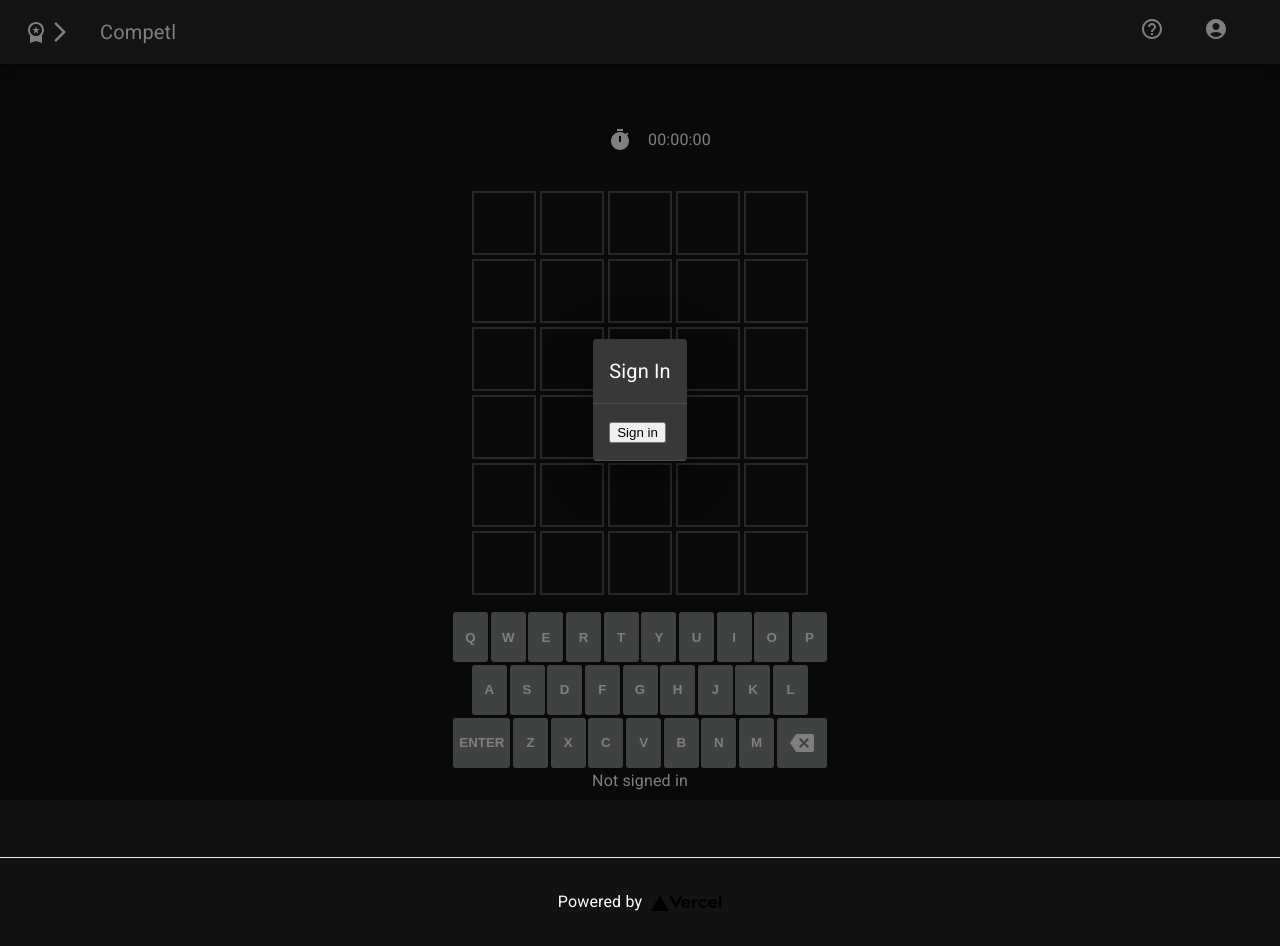
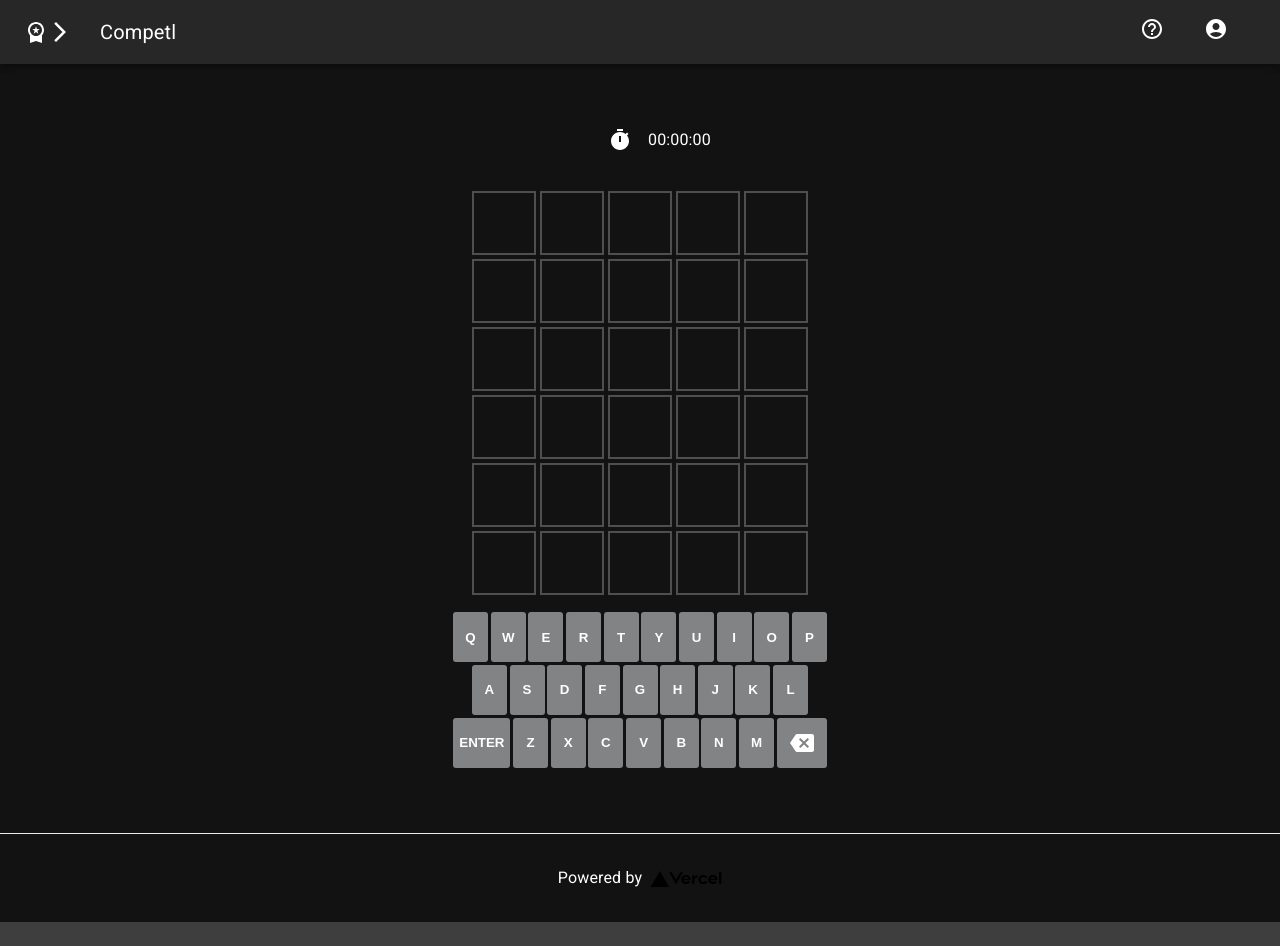
Before and after one commit to oscarwong67/Competl, a Next.js app: page / in a window 1280 px wide. After the commit the page ends 922 px from the top, so only its background shows below. Built offline with nearby package versions, Linux system fonts and the light colour scheme; no server answers.

Commit message:
only once!

```diff
--- a/components/game.js
+++ b/components/game.js
@@ -14,7 +14,8 @@ export default function Game() {
   useEffect(() => {
     console.log(`Today's word is: ${getWordOfDay().solution.toUpperCase()}`);
     window.addEventListener("keydown", handleKeyPress);
-  });
+    // eslint-disable-next-line react-hooks/exhaustive-deps
+  }, []);
 
   function startInteraction() {
     window.addEventListener("click", handleMouseClick);
--- a/pages/index.js
+++ b/pages/index.js
@@ -67,7 +67,7 @@ export default function Home() {
       <main className={styles.main}>
         {/* <p className={styles.description}>A competitive word guessing game.</p> */}
         <Game />
-        <Login disableBackdropClick />
+        {/* <Login disableBackdropClick /> */}
       </main>
       <footer className={styles.footer}>
         <a
```
